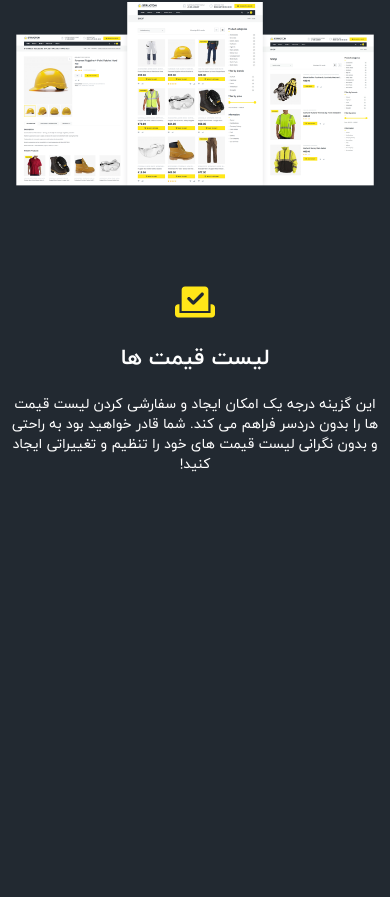
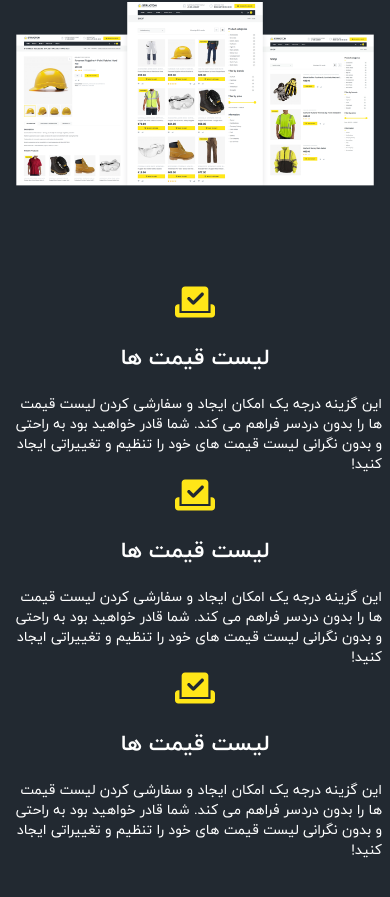
Before and after one commit to mahyarErshad/buildwall, a React (Vite) app: page / in a window 390 px wide. Shown: the part 8724-9621 px from the top of the page. Before the commit the page ends 9279 px from the top, so only its background shows below. Built offline with nearby package versions, Linux system fonts and the light colour scheme.

Commit message:
Cards are responsive

```diff
--- a/src/Components/Body/RaiseToNewLevel/RaiseToNewLevel.jsx
+++ b/src/Components/Body/RaiseToNewLevel/RaiseToNewLevel.jsx
@@ -20,6 +20,8 @@ function RaiseToNewLevel() {
       <RaiseToNewLevelCard title="فروش موثر با ووکامرس" description="هیچ چیز ساده تر از فروش آنلاین با بسته ووکامرس بیلدوال نیست! کالاهای خود را اضافه کنید، دسته بندی های خود را ایجاد کنید و سود را با فروشگاه الکترونیکی یکپارچه به حداکثر برسانید!" icon={faCartShopping} image={sellWithWoocommerce} />
       <div className="w-full py-12 flex justify-between items-center flex-wrap">
         <RaiseToNewLevelBottomCard title="لیست قیمت ها" description="این گزینه درجه یک امکان ایجاد و سفارشی کردن لیست قیمت ها را بدون دردسر فراهم می کند. شما قادر خواهید بود به راحتی و بدون نگرانی لیست قیمت های خود را تنظیم و تغییراتی ایجاد کنید!" icon={faCheckToSlot} />
+        <RaiseToNewLevelBottomCard title="لیست قیمت ها" description="این گزینه درجه یک امکان ایجاد و سفارشی کردن لیست قیمت ها را بدون دردسر فراهم می کند. شما قادر خواهید بود به راحتی و بدون نگرانی لیست قیمت های خود را تنظیم و تغییراتی ایجاد کنید!" icon={faCheckToSlot} />
+        <RaiseToNewLevelBottomCard title="لیست قیمت ها" description="این گزینه درجه یک امکان ایجاد و سفارشی کردن لیست قیمت ها را بدون دردسر فراهم می کند. شما قادر خواهید بود به راحتی و بدون نگرانی لیست قیمت های خود را تنظیم و تغییراتی ایجاد کنید!" icon={faCheckToSlot} />
       </div>
     </section>
   );
--- a/src/Components/Body/RaiseToNewLevel/RaiseToNewLevelBottomCard.jsx
+++ b/src/Components/Body/RaiseToNewLevel/RaiseToNewLevelBottomCard.jsx
@@ -3,10 +3,10 @@ import React from "react";
 
 function RaiseToNewLevelBottomCard({ title, description, icon }) {
   return (
-    <article className="max-md:w-full md:max-w-[23.125rem] flex justify-start items-center flex-col gap-5">
+    <article className="max-md:w-full md:max-w-[23.125rem] md:w-[30%] flex justify-start items-center flex-col gap-5">
       <FontAwesomeIcon icon={icon} className="w-10 h-10" fill="#ffe618" />
       <h3 className="text-[1.375rem] font-bold">{title}</h3>
-      <p className="text-center text-sm">{description}</p>
+      <p className="text-sm">{description}</p>
     </article>
   );
 }
```
